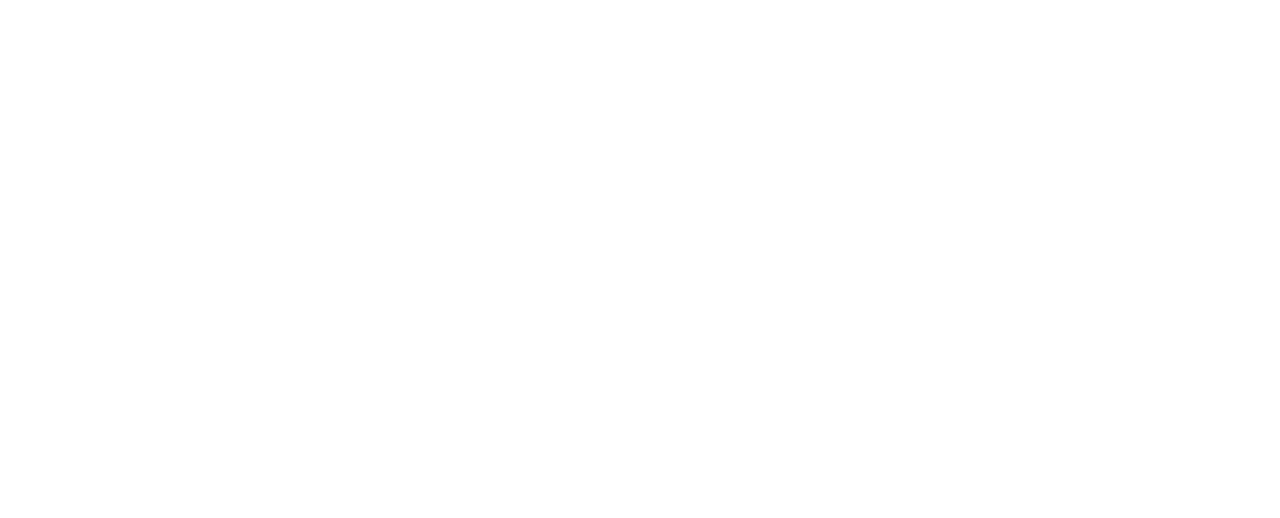
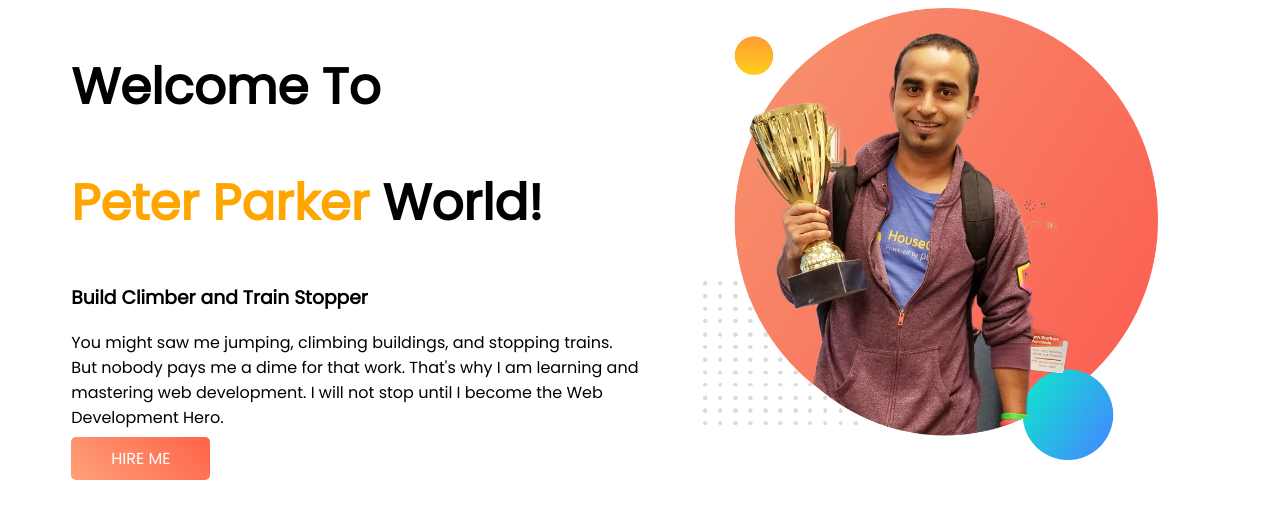
Before and after one commit to towkir-turtle/developer-portfolio, a plain HTML site: page index.html in a window 1280 px wide. Drawn offline with Linux system fonts and the light colour scheme.

Commit message:
header section

```diff
--- a/index.html
+++ b/index.html
@@ -5,9 +5,23 @@
     <meta http-equiv="X-UA-Compatible" content="IE=edge">
     <meta name="viewport" content="width=device-width, initial-scale=1.0">
     <title>developer portfolio</title>
+    <link rel="preconnect" href="https://fonts.googleapis.com">
+    <link rel="preconnect" href="https://fonts.gstatic.com" crossorigin>
+    <link href="https://fonts.googleapis.com/css2?family=Poppins&display=swap" rel="stylesheet">
     <link rel="stylesheet" href="style.css">
 </head>
 <body>
-
+    <section>
+        <div class="half-width">
+            <h1>Welcome To</h1>
+            <h1><span class="orange-color">Peter Parker</span> World!</h1>
+            <h3>Build Climber and Train Stopper</h3>
+            <p>You might saw me jumping, climbing buildings, and stopping trains. But nobody pays me a dime for that work. That's why I am learning and mastering web development. I will not stop until I become the Web Development Hero.</p>
+            <a class="link-button" target="_blank"href="https:/www.google.com">HIRE ME</a>
+        </div>
+        <div class="half-width">
+            <img src="images/jhankar.png" alt="">
+        </div>
+    </section>
 </body>
 </html>
--- a/style.css
+++ b/style.css
@@ -0,0 +1,27 @@
+body {
+  font-family: "Poppins", sans-serif;
+}
+h1 {
+  font-size: 50px;
+}
+.orange-color {
+  color: orange;
+}
+section {
+  display: flex;
+}
+.half-width {
+  width: 50%;
+  padding-left: 5%;
+}
+.half-width img {
+  width: 80%;
+}
+.link-button {
+  text-decoration: none;
+  color: white;
+  font-wight: 700;
+  padding: 10px 40px;
+  border-radius: 5px;
+  background-image: linear-gradient(45deg, lightsalmon, tomato);
+}
```
Also changed, not shown: images/dream-bg.png (added), images/exp-bg.png (added), images/jhankar.png (added), images/jhankar2.png (added), images/my-bg.png (added), images/my-bg2.png (added), images/top-banner.png (added).
